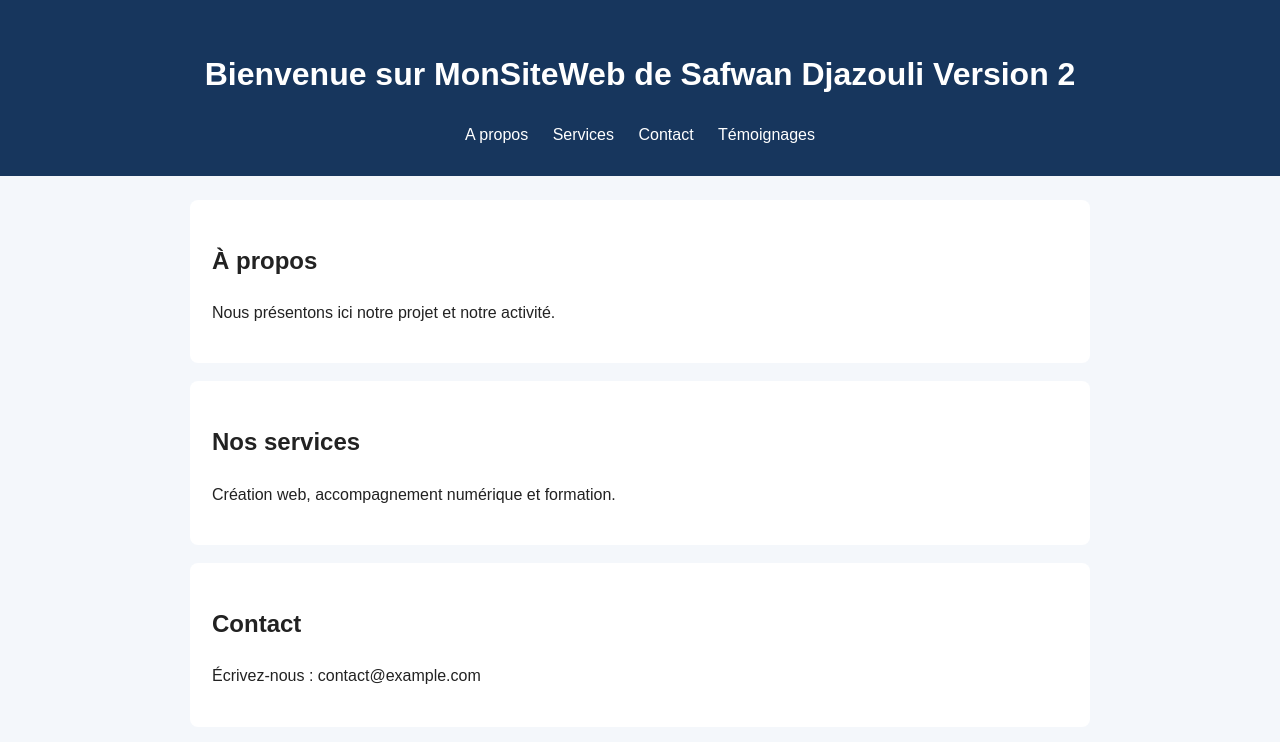
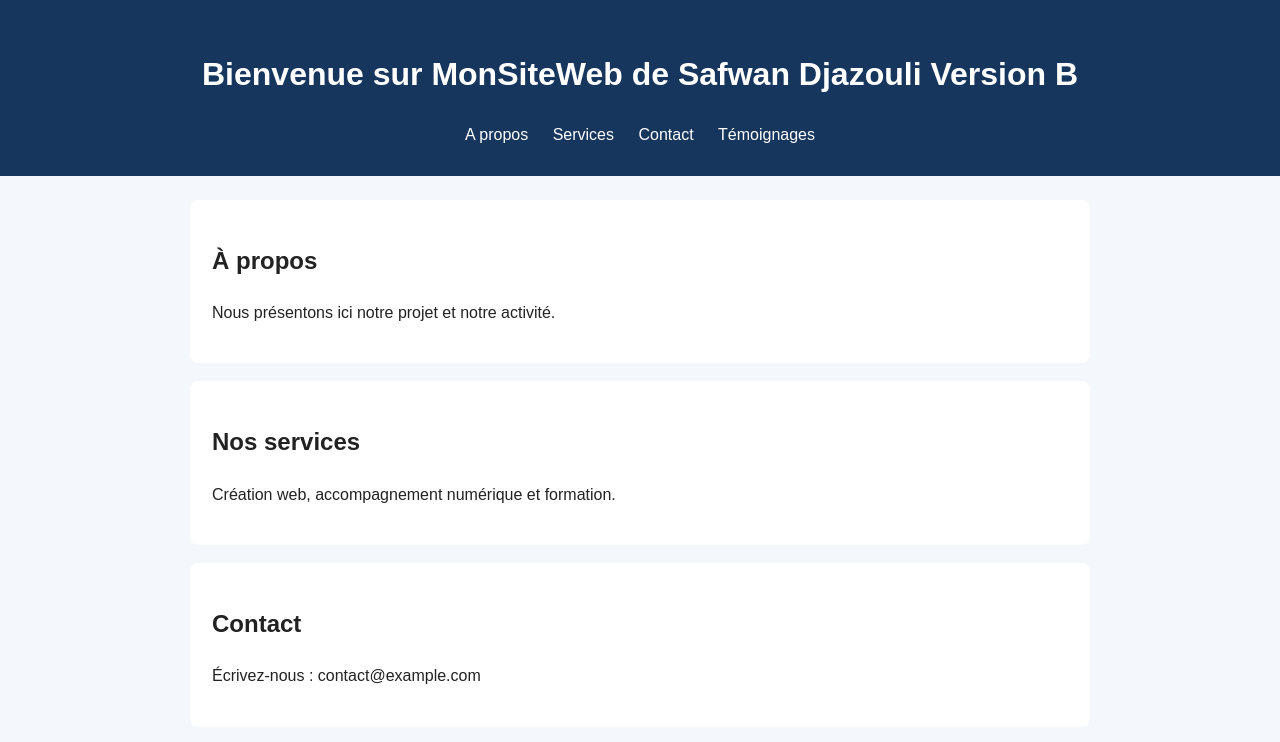
Before and after one commit to Safwan0506/MonSiteWeb, a plain HTML site: page mon-site-web/index.html in a window 1280 px wide. Shown: the top 742 px of the page. Drawn offline with Linux system fonts and the light colour scheme.

Commit message:
Titre : version B

```diff
--- a/mon-site-web/index.html
+++ b/mon-site-web/index.html
@@ -8,7 +8,7 @@
 </head>
 <body>
     <header>
-        <h1>Bienvenue sur MonSiteWeb de Safwan Djazouli Version 2 </h1>
+        <h1>Bienvenue sur MonSiteWeb de Safwan Djazouli Version B </h1>
         <nav>
             <a href="#apropos">A propos</a>
             <a href="#services">Services</a>
```
